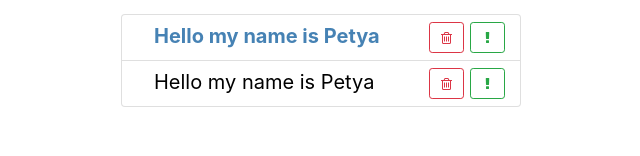
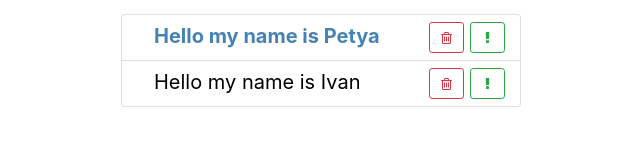
Before and after one commit to mariankomen/study_todo, a React (Create React App) app: page / in a window 1280 px wide. Shown: the part 144-300 px from the top of the page, without its empty margins (319-959 px from the left). Built offline with nearby package versions, Linux system fonts and the light colour scheme.

Commit message:
Add action onClick on element

```diff
--- a/src/App.js
+++ b/src/App.js
@@ -10,7 +10,7 @@ const App = () => {
 
     const TodoData = [
         {label: "Hello my name is Petya", important: true, id: 1},
-        {label: "Hello my name is Petya", important: false, id: 2},
+        {label: "Hello my name is Ivan", important: false, id: 2},
 
     ]
     return (
--- a/src/components/todo-list-item/todo-list-item.js
+++ b/src/components/todo-list-item/todo-list-item.js
@@ -3,7 +3,13 @@ import './todo-list-item.css'
 
 
 export default class TodoListItem extends Component {
+
+    onClickListItem = () => {
+        console.log(`Click on: ${this.props.label}`)
+    }
+
     render(){
+
         const { label, important = false } = this.props;
         const style = {
             color: important ? 'steelblue' : 'black',
@@ -14,7 +20,8 @@ export default class TodoListItem extends Component {
             <span className="todo-list-item">
       <span
           className="todo-list-item-label"
-          style={style}>
+          style={style}
+          onClick={this.onClickListItem}>
         {label}
       </span>
 
```
Also changed, not shown: 1 other file (tests, documents, lock files or other folders).
